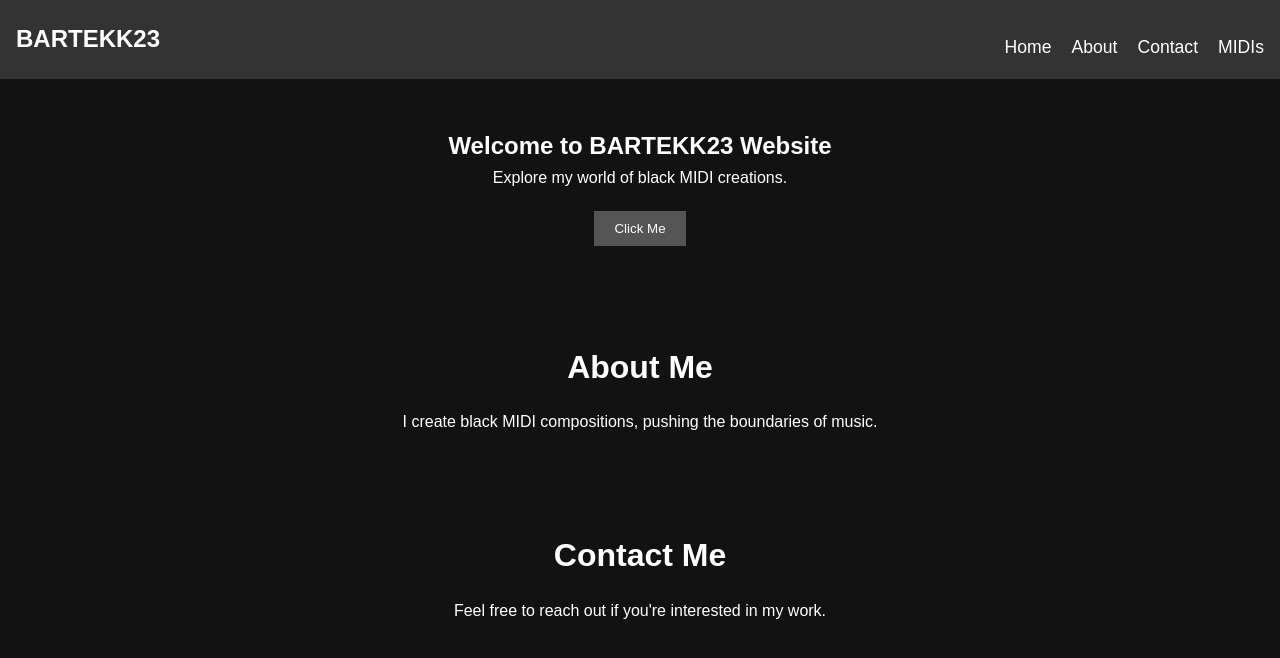
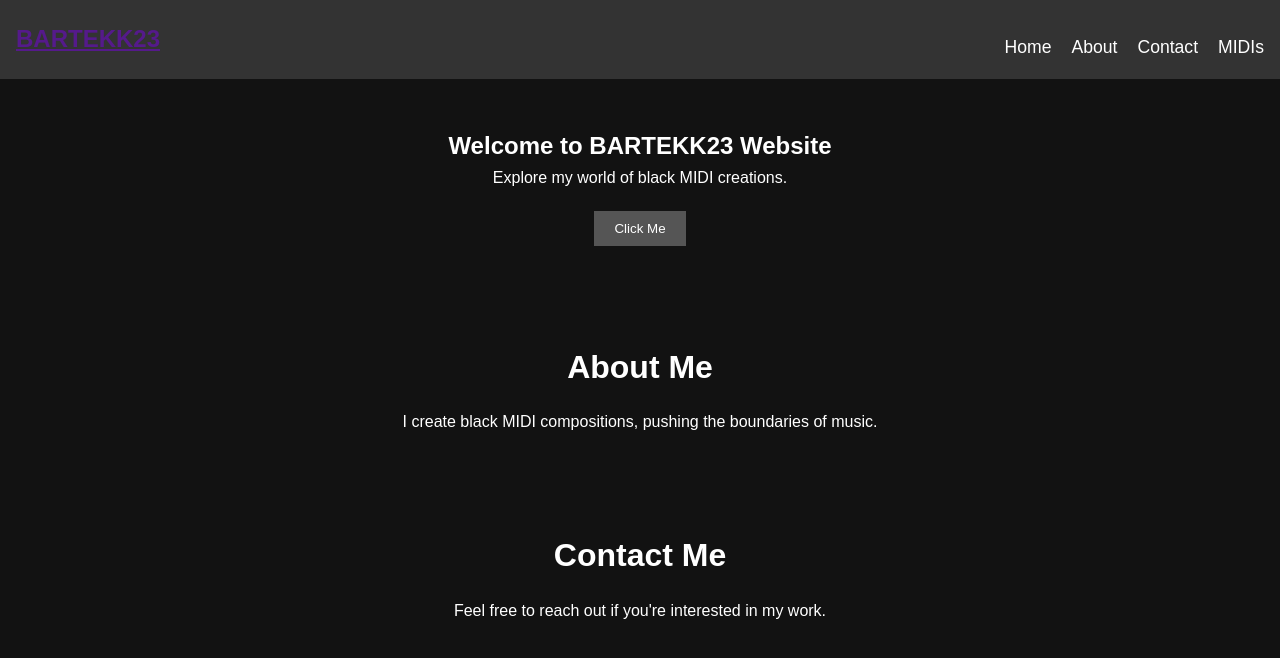
Before and after one commit to Bartosz8291/bartkk23-website, a plain HTML site: page index.html in a window 1280 px wide. Drawn offline with Linux system fonts and the light colour scheme.

Commit message:
Update index.html

```diff
--- a/index.html
+++ b/index.html
@@ -10,7 +10,7 @@
 
 <body>
     <nav>
-        <div class="logo">BARTEKK23</div>
+        <div class="logo"><a href="">BARTEKK23</a></div>
         <ul>
             <li><a href="#home">Home</a></li>
             <li><a href="#about">About</a></li>
```
